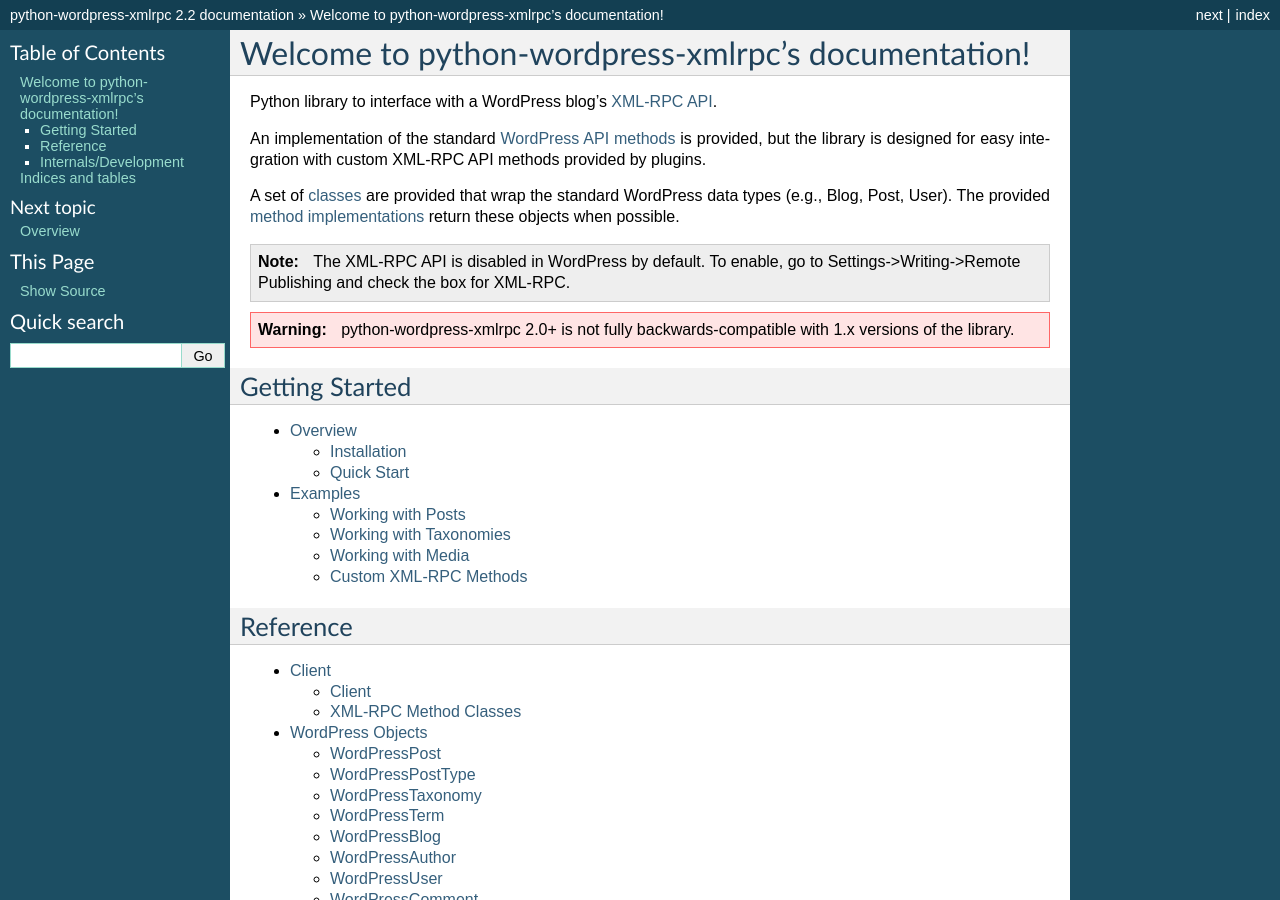
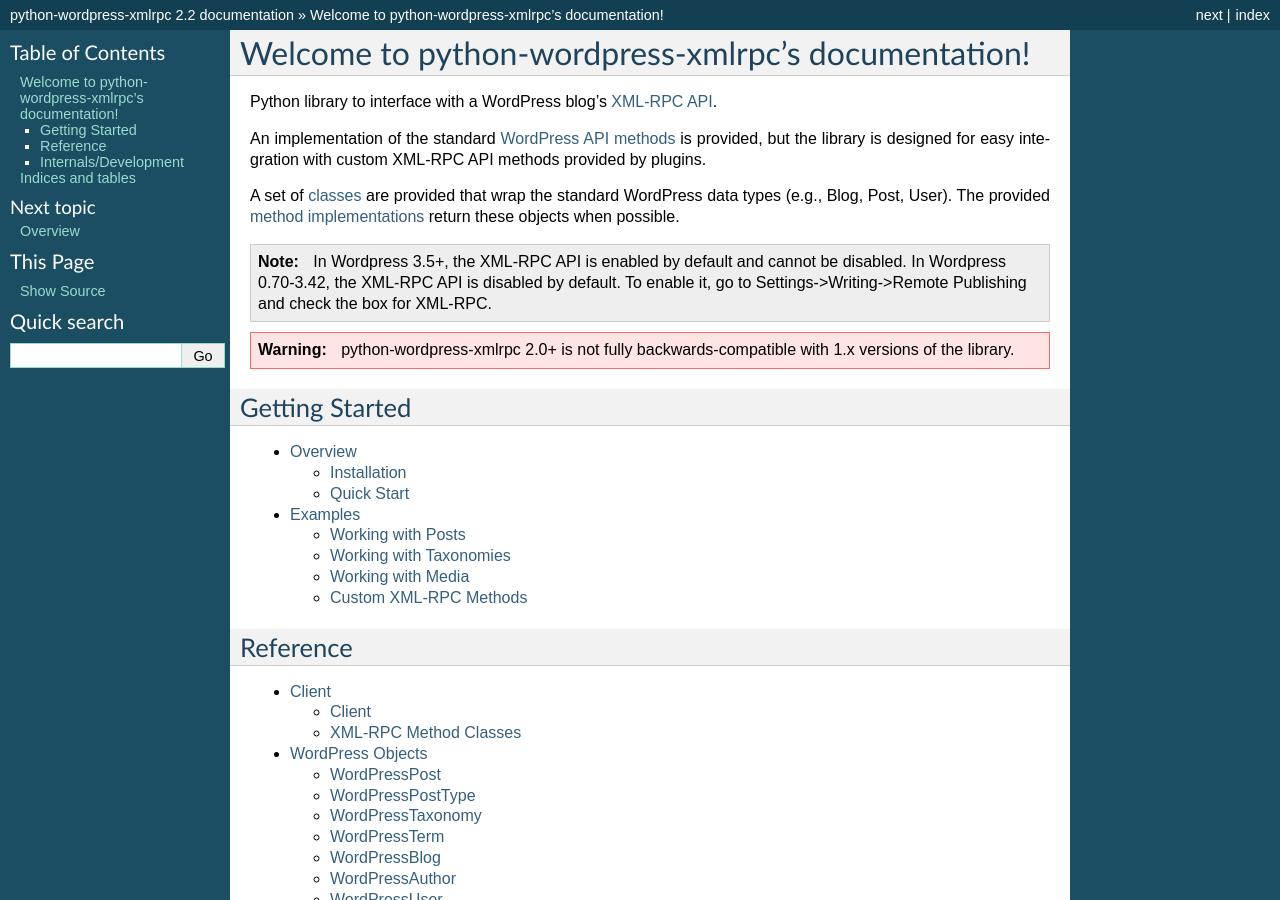
Before and after one commit to maxcutler/python-wordpress-xmlrpc, a Sphinx documentation site: the page built from docs/index.rst, in a window 1280 px wide and 900 px high. Built offline with Sphinx 7.4.7, drawn with Linux system fonts in a browser that asks for light colours.

Commit message:
Clarified XML-RPC default status

```diff
--- a/docs/index.rst
+++ b/docs/index.rst
@@ -17,9 +17,9 @@
 
 .. note::
 
-	The XML-RPC API is disabled in WordPress by default. To enable,
-	go to Settings->Writing->Remote Publishing and check the box for
-	XML-RPC.
+	In Wordpress 3.5+, the XML-RPC API is enabled by default and cannot be disabled.
+	In Wordpress 0.70-3.42, the XML-RPC API is disabled by default. To enable it,
+	go to Settings->Writing->Remote Publishing and check the box for XML-RPC.
 
 .. warning::
 
```
